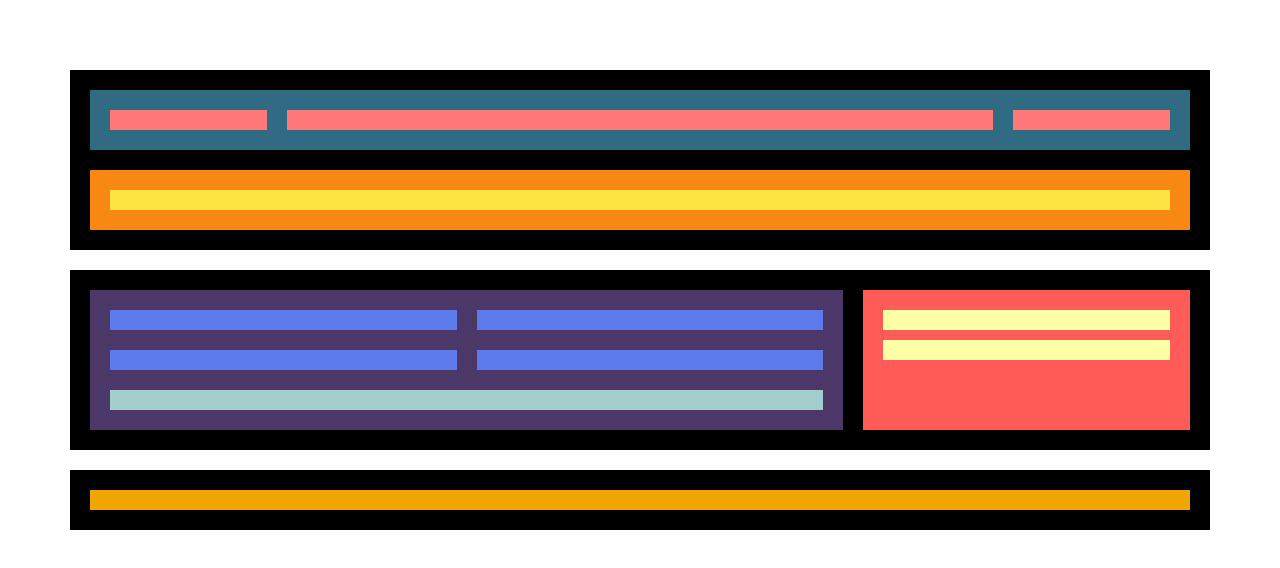
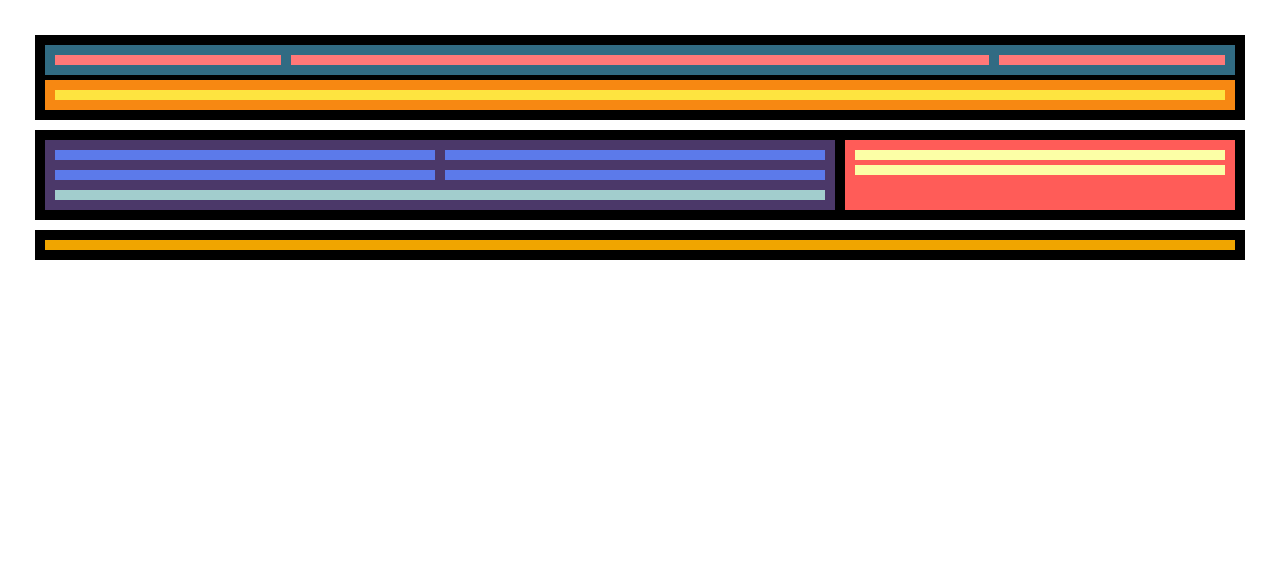
Before and after one commit to Lauranadeu/M3_Exercici-6-grid, a plain HTML site: page index.html in a window 1280 px wide. Drawn offline with Linux system fonts and the light colour scheme.

Commit message:
FINAL EXERCICI 6

```diff
--- a/estils.css
+++ b/estils.css
@@ -1,87 +1,111 @@
-*{
-    margin: 10px;
-    padding: 10px;
+* {
+    margin: 5px;
+    padding: 5px;
     box-sizing: border-box;
 }
 
 .pare {
-    display: flex;
-    flex-flow: column nowrap;
+    display: grid;
 }
 
 .header {
     background: black;
-        display: flex;
-        flex-flow: column nowrap;
+
+
 }
+
 .menu {
     background: #316B83;
-            display: flex;
-            flex-flow: row nowrap;
+    display: grid;
+    grid-template-columns: 1fr 3fr 1fr;
 }
+
 .logo {
     background: #FF7878;
-                flex: 1 1 auto;
+
 }
 
 .nav {
     background: #FF7878;
-                flex: 5 1 auto;
+
 }
 
 .social {
     background: #FF7878;
-                flex: 1 1 auto;
+
 }
 
 .textprincipal {
     background: #F78812;
+
 }
+
 h1 {
     background: #FEE440;
+
 }
 
 .section {
     background: black;
-        display: flex;
+    display: grid;
+    grid-template-columns: 2fr 1fr;
+
 }
+
 .articulos {
     background: #4B3869;
-            flex: 2 1 auto;
-            display: flex;
-            flex-flow: row wrap;
+    display: grid;
+    grid-template-columns: 1fr 1fr;
+    grid-template-rows: 1fr 1fr;
+
 }
-            .article{
+
+.article {
     background: #5C7AEA;
-                flex: 1 1 41%;
+    display: grid;
+
 }
+
 .navegacio {
     background: #A2CDCD;
-                flex: 1 1 100%;
+    display: grid;
+    grid-column: 1 / 3;
 }
+
+
+
 aside {
     background: #FF5C58;
-            flex: 1 1 auto;
+
+
 }
+
 .publicitat {
     background: #FCFFA6;
+
 }
 
 
 .footer {
     background: black;
+
 }
+
 .peu {
     background: #F0A500;
 }
 
 @media all and (max-width: 800px) {
-    .section{
-        flex-direction: column;
+
+    .section {
+        background-color: #FEE440;
+        grid-template-columns: 1fr;
     }
 
+
 @media all and (max-width: 600px) {
-        .articulos {
-            flex-direction: column;
+
+        .articles {
+            grid-template-columns: 2fr;
     }
 }
--- a/index.html
+++ b/index.html
@@ -4,8 +4,9 @@
     <meta charset="UTF-8">
     <meta http-equiv="X-UA-Compatible" content="IE=edge">
     <meta name="viewport" content="width=device-width, initial-scale=1.0">
+    <!-- CUSTOM CSS -->
     <link rel="stylesheet" href="estils.css">
-    <title>Exercici 3 Flex Layout</title>
+    <title>Exercici 6 grid</title>
 </head>
 <body>
     <div class=pare>
@@ -23,11 +24,11 @@
 
         <section class="section">
             <div class="articulos">
-                <article class="article"></article>
-                <article class="article"></article>
-                <article class="article"></article>
-                <article class="article"></article>
-                <nav class="navegacio"></nav>
+                    <article class="article"></article>
+                    <article class="article"></article>
+                    <article class="article"></article>
+                    <article class="article"></article>
+                    <nav class="navegacio"></nav>
             </div>
             <aside>
                 <div class="publicitat"></div>
```
Lines whose indentation alone changed are shown as unchanged.
